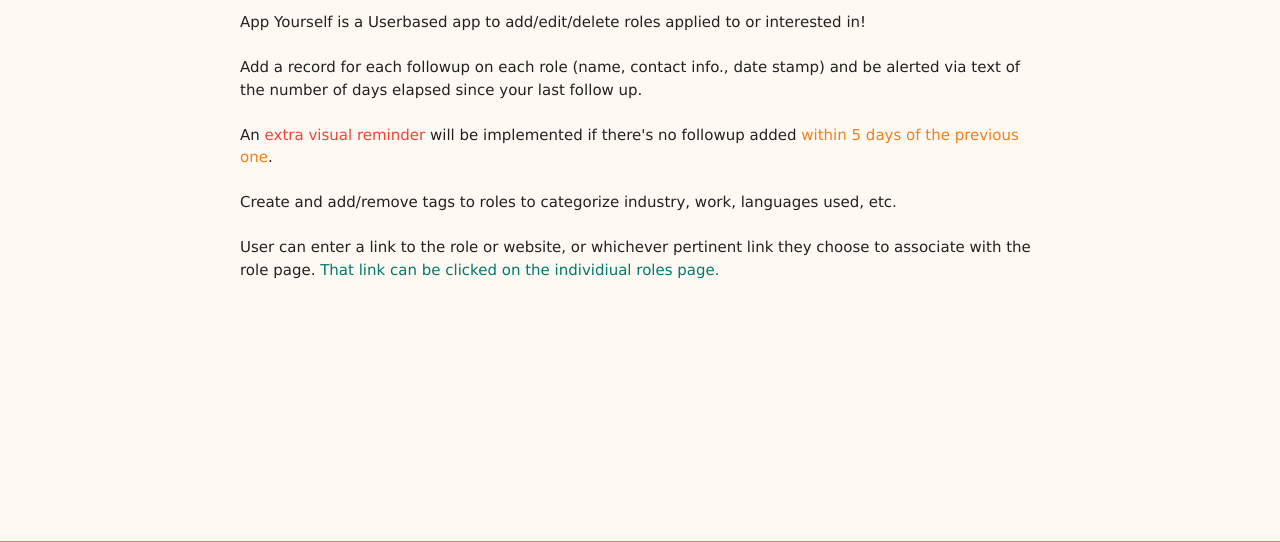
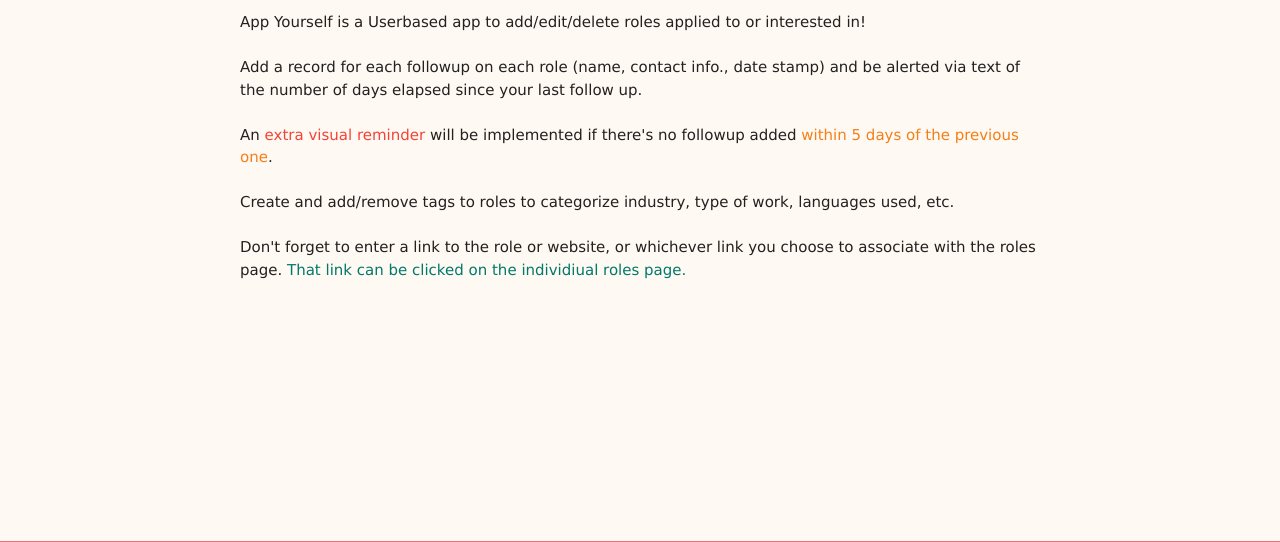
Before and after one commit to joelfuelling/AppYourself, a Django app: page /about/ in a window 1280 px wide. Shown: the part 206-748 px from the top of the page. Run offline with Django 4.2, Linux system fonts and the light colour scheme.

Commit message:
about me edit

```diff
--- a/main_app/templates/about.html
+++ b/main_app/templates/about.html
@@ -5,9 +5,9 @@
 <hr>
 <p class="left-align">App Yourself is a Userbased app to add/edit/delete roles applied to or interested in! <br> <br> Add a record for each followup on each role (name, contact info., date stamp) and be alerted via text of the number of days elapsed since your last follow up.<br> <br> An <span class="red-text">extra visual reminder</span> will be implemented if there's no followup added <span class="yellow-text text-darken-4">within 5 days of the previous one</span>.<br><br>
 
-    Create and add/remove tags to roles to categorize industry, work, languages used, etc.<br> <br>
+    Create and add/remove tags to roles to categorize industry, type of work, languages used, etc.<br> <br>
 
-    User can enter a link to the role or website, or whichever pertinent link they choose to associate with the role page. <span class="teal-text text-darken-2"> That link can be clicked on the individiual roles page.</span><br> <br>
+    Don't forget to enter a link to the role or website, or whichever link you choose to associate with the roles page. <span class="teal-text text-darken-2"> That link can be clicked on the individiual roles page.</span><br> <br>
 
     </p>
 
```
